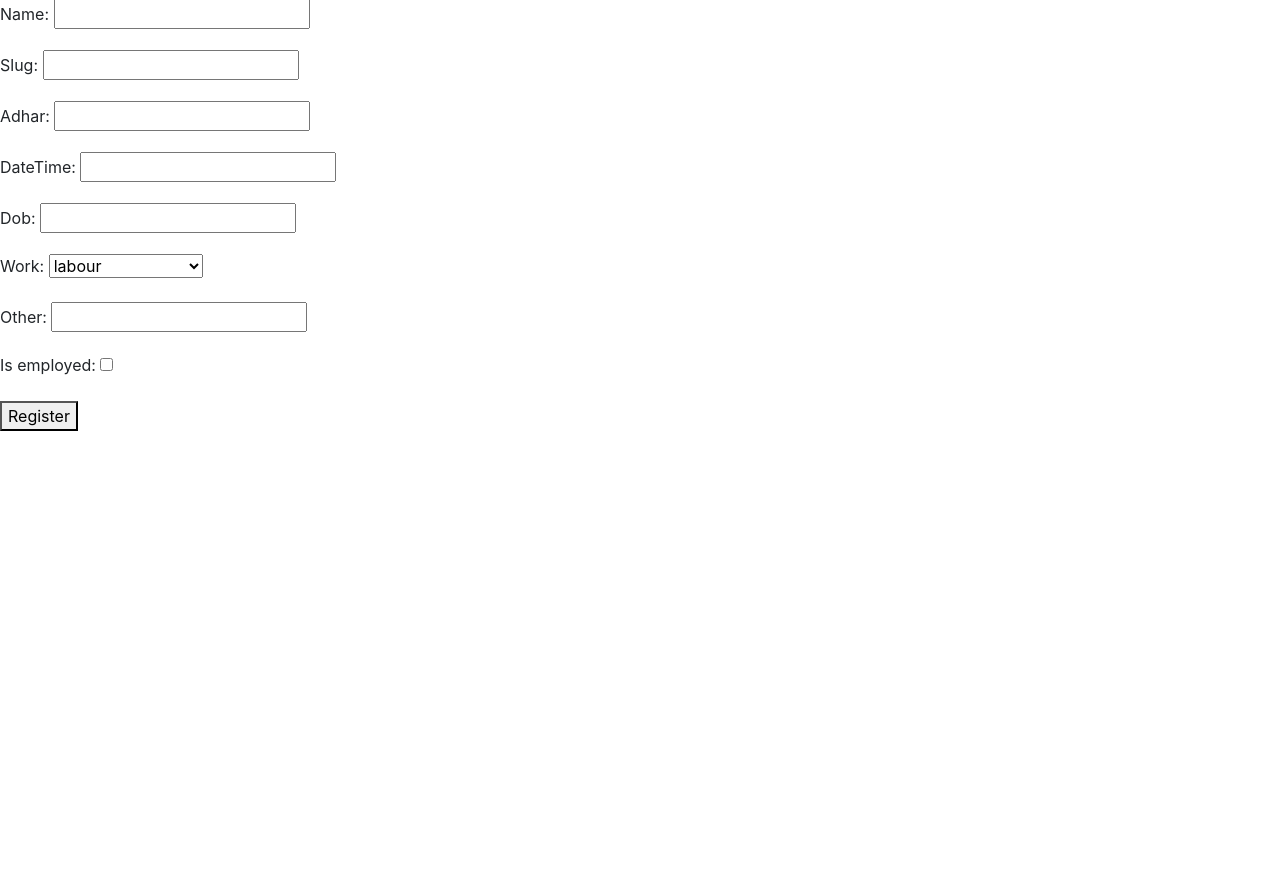
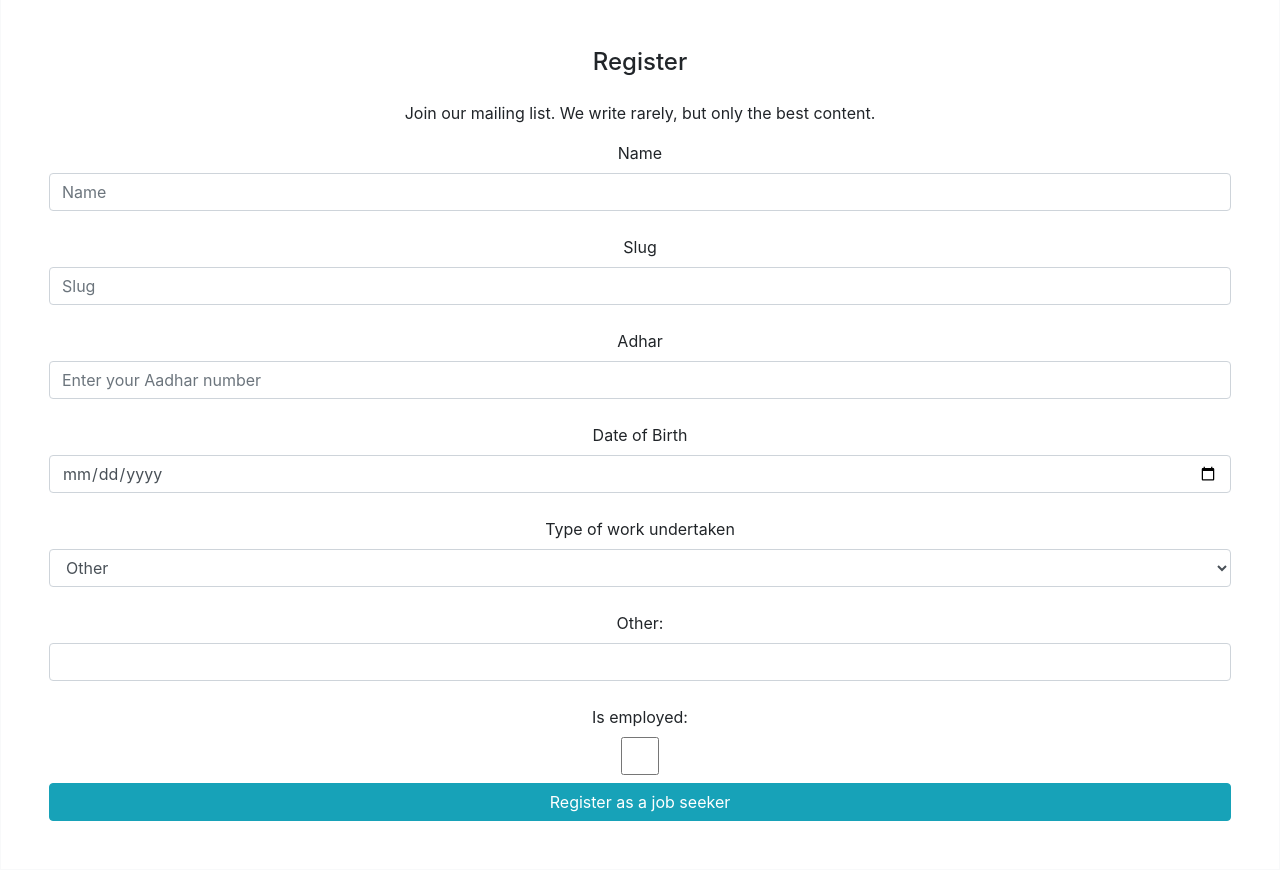
Before and after one commit to rayansailani/CodeFury3.0, a Django app: page /emp/register/ in a window 1280 px wide. Shown: the part 327-1197 px from the top of the page. Before the commit the page ends 758 px from the top, so only its background shows below. Run offline with Django 3.2, Linux system fonts and the light colour scheme; grey boxes are pictures that could not be loaded.

Commit message:
styling reg form

```diff
--- a/employment/templates/employment/worker.html
+++ b/employment/templates/employment/worker.html
@@ -1,10 +1,54 @@
 {% extends 'base.html' %} {% block content %}
-<form
-  action="{% url 'create:register' %}"
-  method="POST"
-  enctype="multipart/form-data"
->
+<!-- <form action="{% url 'create:register' %}" method="POST" enctype="multipart/form-data">
   {% csrf_token %} {{ form.as_p }}
   <button type="submit">Register</button>
+</form> -->
+<!-- Default form subscription -->
+<form class="text-center border border-light p-5" action="{% url 'create:register' %}" method="POST"
+  enctype="multipart/form-data">
+  {% csrf_token %}
+  <p class="h4 mb-4">Register</p>
+
+  <p>Join our mailing list. We write rarely, but only the best content.</p>
+
+
+  <!-- Name -->
+  <!-- <input type="text" id="defaultSubscriptionFormPassword" class="form-control mb-4" placeholder="Name"> -->
+  <label for="id_name">Name</label>
+  <input type="text" name="name" maxlength="35" required="" id="id_name" class="form-control mb-4" placeholder="Name">
+  <label for="id_slug">Slug</label>
+  <input type="text" name="slug" maxlength="50" required="" id="id_slug" class="form-control mb-4" placeholder="Slug">
+  <label for="id_adhar">Adhar</label>
+  <input type="text" name="adhar" maxlength="12" required="" id="id_adhar" class="form-control mb-4"
+    placeholder="Enter your Aadhar number ">
+  <label for="id_dob">Date of Birth</label>
+
+  <input type="date" name="dob" required="" id="id_dob" class="form-control mb-4" placeholder="Name">
+  <label for="id_work">Type of work undertaken</label>
+  <select name="work" id="id_work" class="form-control mb-4" placeholder="Type of work involved">
+    <option value="carpenter">carpenter</option>
+
+    <option value="handloom worker">Handloom worker</option>
+
+    <option value="labour" selected="">Labour</option>
+
+    <option value="other" selected="">Other</option>
+
+  </select>
+  <script>
+
+  </script>
+  <label for="id_other">Other:</label>
+  <input type="text" name="other" maxlength="100" id="id_other" class="form-control mb-4">
+  <label for="id_is_employed">Is employed:</label>
+  <input type="checkbox" name="is_employed" id="id_is_employed" class="form-control mb-2">
+  <!-- Email -->
+  <!-- <input type="email" id="defaultSubscriptionFormEmail" class="form-control mb-4" placeholder="E-mail"> -->
+
+  <!-- Sign in button -->
+  <button class="btn btn-info btn-block" type="submit">Register as a job seeker</button>
+
+
 </form>
+<!-- Default form subscription -->
 {% endblock %}
```
